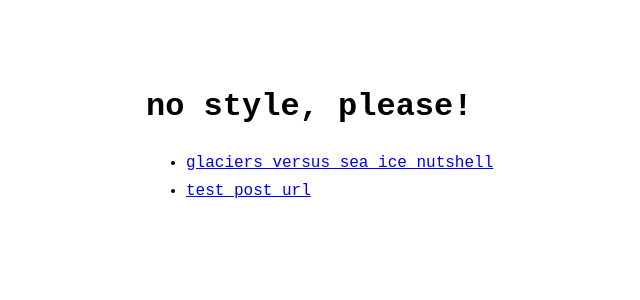
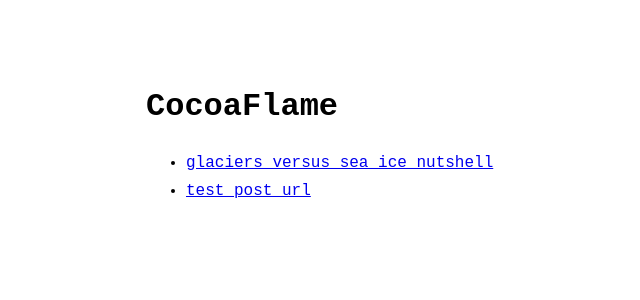
Before and after one commit to CocoaFlame/psychic-waffle, a Jekyll site: the page built from index.md, in a window 1280 px wide. Shown: the top 300 px of the page, without its empty margins (174-814 px from the left). Built offline with Jekyll 4.4.1, drawn with Linux system fonts in a browser that asks for light colours.

Commit message:
Adding info to config

```diff
--- a/_config.yml
+++ b/_config.yml
@@ -1,10 +1,10 @@
-title: no style, please! # name of the site
-author: Riccardo Graziosi # name of site's author
-email: riccardo.graziosi97@gmail.com # email of site's author
+title: CocoaFlame # name of the site
+author: Kevin Siu # name of site's author
+email: nivek.siu@gmail.com # email of site's author
 url: cocoaflame.github.io # https://riggraz.dev # root address of the site
 baseurl: "/psychic-waffle" # subpath of the site, e.g. "/blog" (leave it blank "" if you're site shouldn't use a subpath)
 description: > # description of the site (multiple lines allowed)
-  A (nearly) no-CSS, fast, minimalist Jekyll theme.
+  Playground
 
 permalink: /:slug.html
 
```
